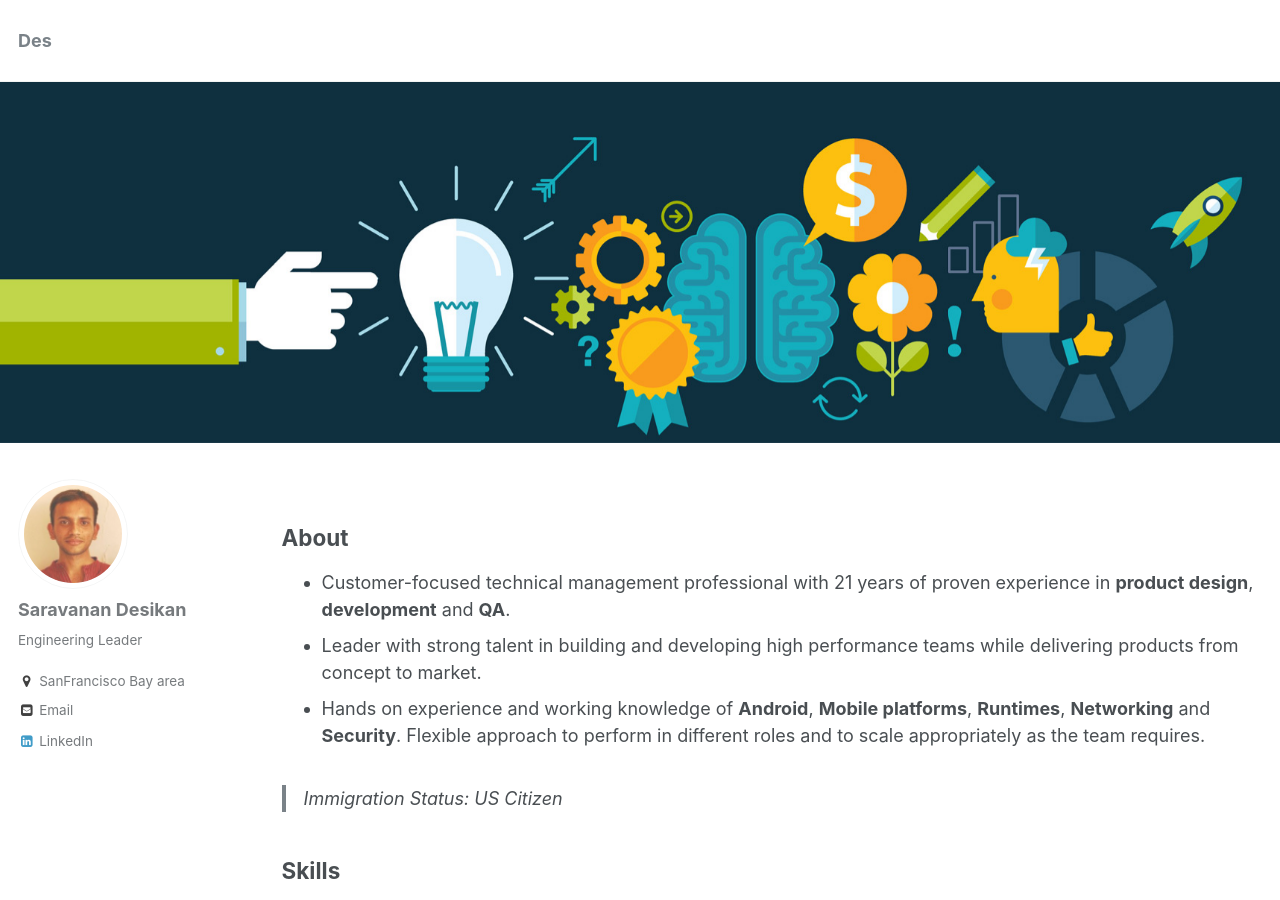
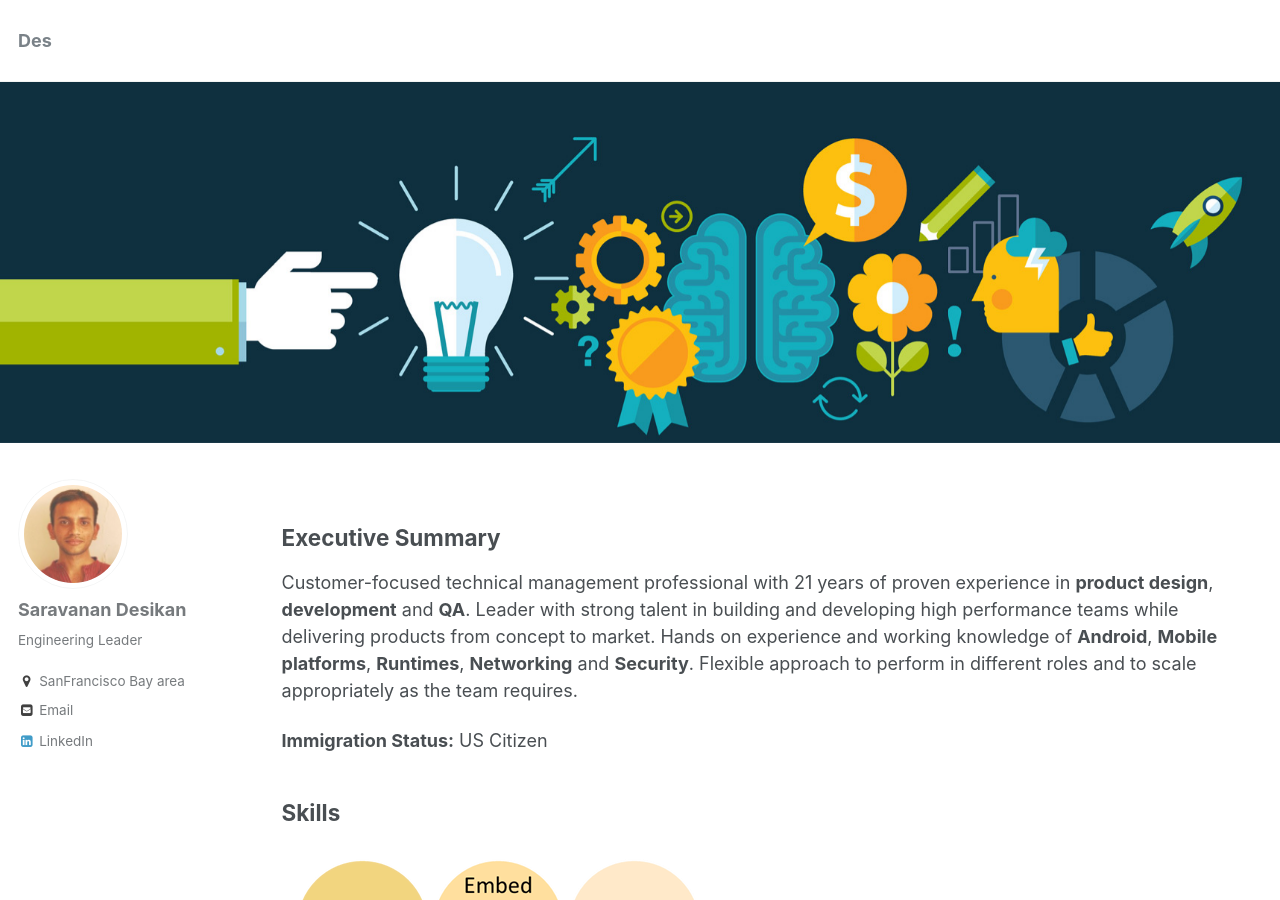
Before and after one commit to nitheeshkl/des, a Jekyll site: the page built from _pages/home.md, in a window 1280 px wide and 900 px high. Built offline with Jekyll 4.4.1, drawn with Linux system fonts in a browser that asks for light colours.

Commit message:
convert About to Executive summary
Signed-off-by: Nitheesh K L <nitheesh.k.l@intel.com>

```diff
--- a/_pages/home.md
+++ b/_pages/home.md
@@ -15,18 +15,18 @@ mytimeline:
 
 {% include base_path %}
 
-About
-------
 
-* Customer-focused technical management professional with 21 years of proven
-  experience in **product design**, **development** and **QA**.
-* Leader with strong talent in building and developing high performance teams
-  while delivering products from concept to market.
-* Hands on experience  and working knowledge of **Android**, **Mobile platforms**,
-  **Runtimes**, **Networking** and **Security**. Flexible approach to perform
-  in different roles and to scale appropriately as the team requires.
+Executive Summary
+-----------------
 
-> Immigration Status: US Citizen
+Customer-focused technical management professional with 21 years of proven
+experience in **product design**, **development** and **QA**. Leader with strong
+talent in building and developing high performance teams  while delivering
+products from concept to market. Hands on experience  and working knowledge of
+**Android**, **Mobile platforms**, **Runtimes**, **Networking** and **Security**.
+Flexible approach to perform in different roles and to scale appropriately as the team requires.
+
+**Immigration Status:** US Citizen
 
 
 Skills
```
